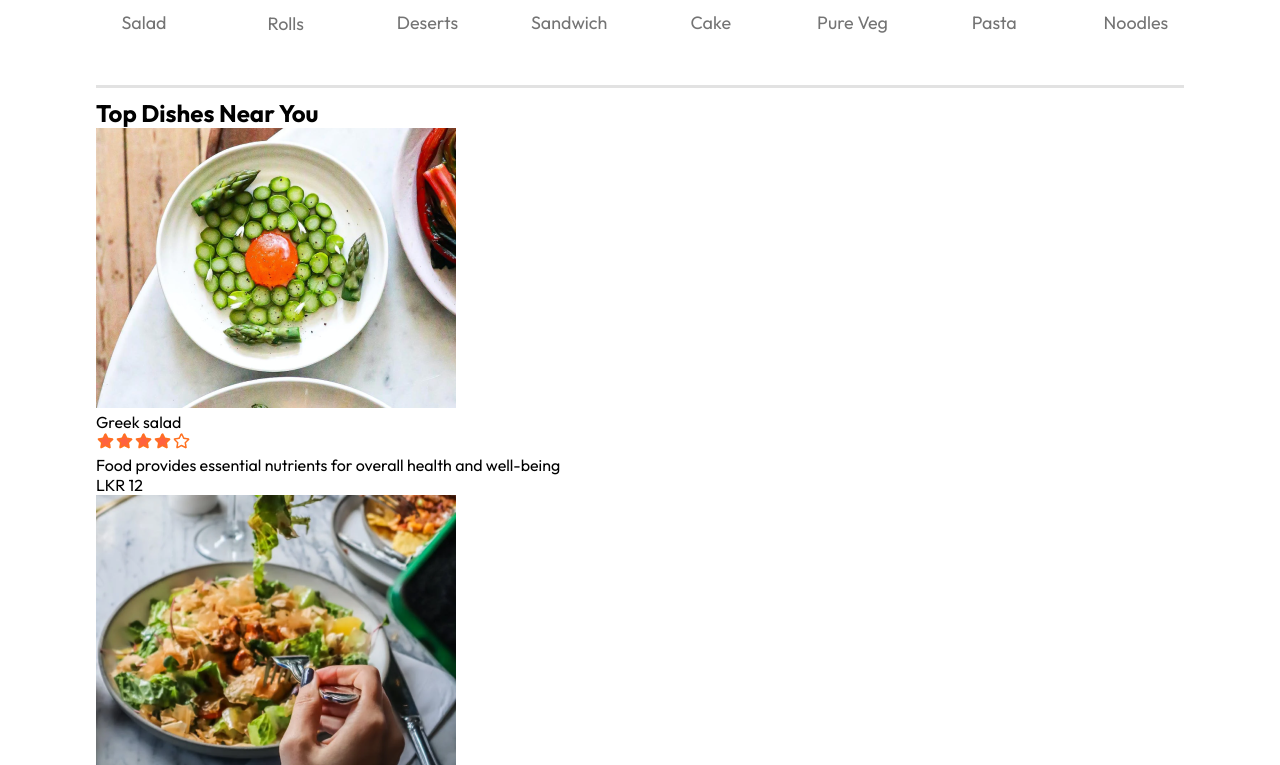
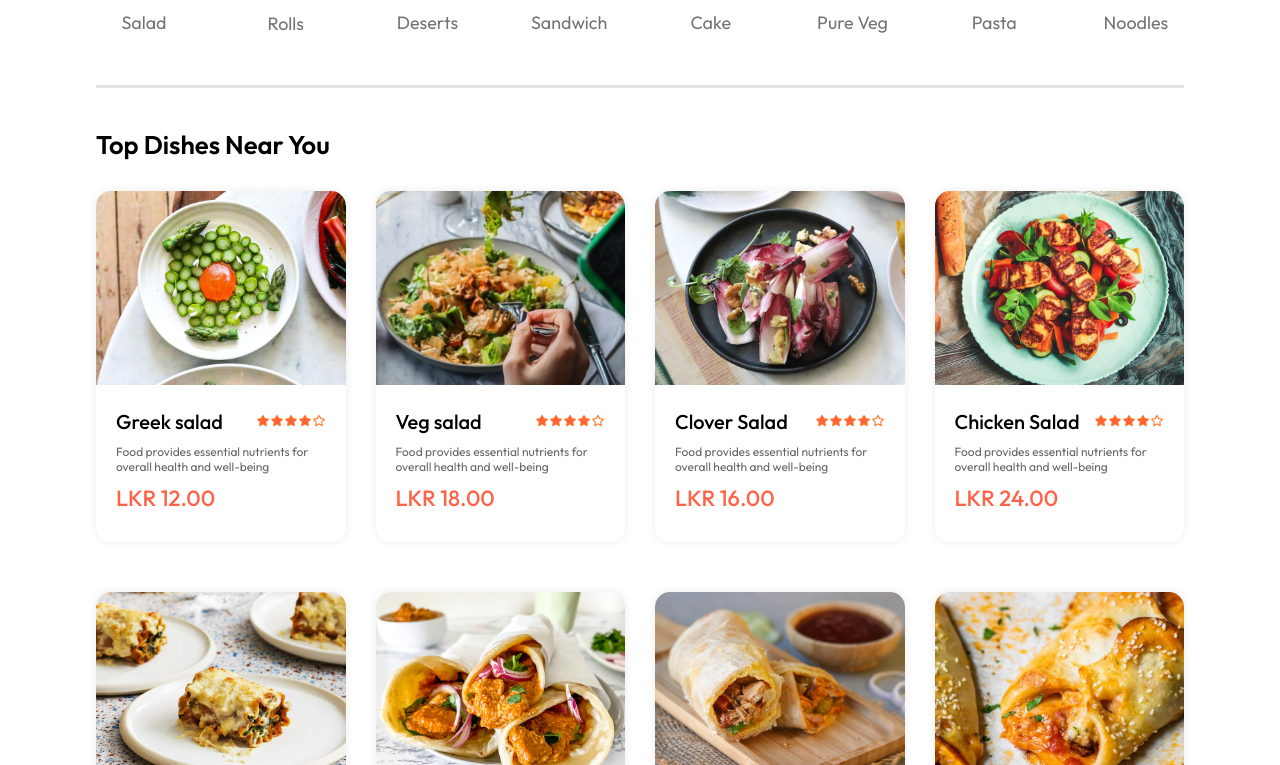
Before and after one commit to GeethakaSankalpa/Munch-Out, a React (Vite) app in the folder frontend/: page / in a window 1280 px wide. Shown: the part 875-1640 px from the top of the page. Built offline with nearby package versions, Linux system fonts and the light colour scheme.

Commit message:
Updated food items

```diff
--- a/frontend/src/components/FoodDisplay/FoodDisplay.css
+++ b/frontend/src/components/FoodDisplay/FoodDisplay.css
@@ -0,0 +1,16 @@
+.food-display {
+    margin-top: 30px;
+}
+
+.food-display h2{
+    font-size: max(2vw,24px);
+    font-weight: 600;
+}
+
+.food-display-list{
+    display: grid;
+    grid-template-columns: repeat(auto-fill, minmax(240px, 1fr));
+    margin-top: 30px;
+    gap: 30px;
+    row-gap: 50px;
+}
--- a/frontend/src/components/FoodIemCard/FoodItemCard.css
+++ b/frontend/src/components/FoodIemCard/FoodItemCard.css
@@ -0,0 +1,45 @@
+.food-item{
+    width: 100%;
+    margin: auto;
+    border-radius: 15px;
+    box-shadow: 0px 0px 10px #00000015;
+    transition: 0.3s;
+    animation: fadeIn 1s;
+}
+
+.food-item-image{
+    width: 100%;
+    border-radius: 15px 15px 0px 0px;
+}
+
+.food-item-info{
+    padding: 20px;
+}
+
+.food-item-rating{
+    display: flex;
+    justify-content: space-between;
+    align-items: center;
+    margin-bottom: 10px;
+}
+
+.food-item-rating p{
+    font-size: 20px;
+    font-weight: 500;
+}
+
+.food-item-rating img{
+    width: 70px;
+}
+
+.food-item-description{
+    color: #676767;
+    font-size: 12px;
+}
+
+.food-item-price{
+    color: tomato;
+    font-size: 22px;
+    font-weight: 500;
+    margin: 10px 0px;
+}
--- a/frontend/src/components/FoodIemCard/FoodItemCard.jsx
+++ b/frontend/src/components/FoodIemCard/FoodItemCard.jsx
@@ -6,7 +6,7 @@
   return (
     <div className='food-item'>
         <div className="food-item-container">
-            <img className='food-item-name' src={image} alt=''/>
+            <img className='food-item-image' src={image} alt=''/>
         </div>
 
         <div className="food-item-info">
@@ -15,7 +15,7 @@
                 <img src={assets.rating_starts} alt=''/>
             </div>
             <p className="food-item-description"> {description} </p>
-            <p className="food-item-price"> LKR {price} </p>
+            <p className="food-item-price"> LKR {price}.00 </p>
         </div>
 
     </div>
```
